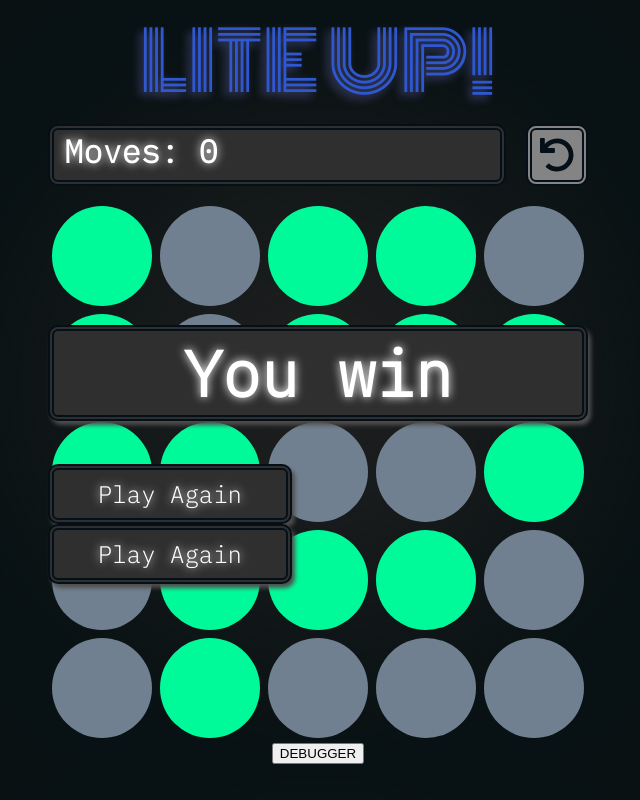
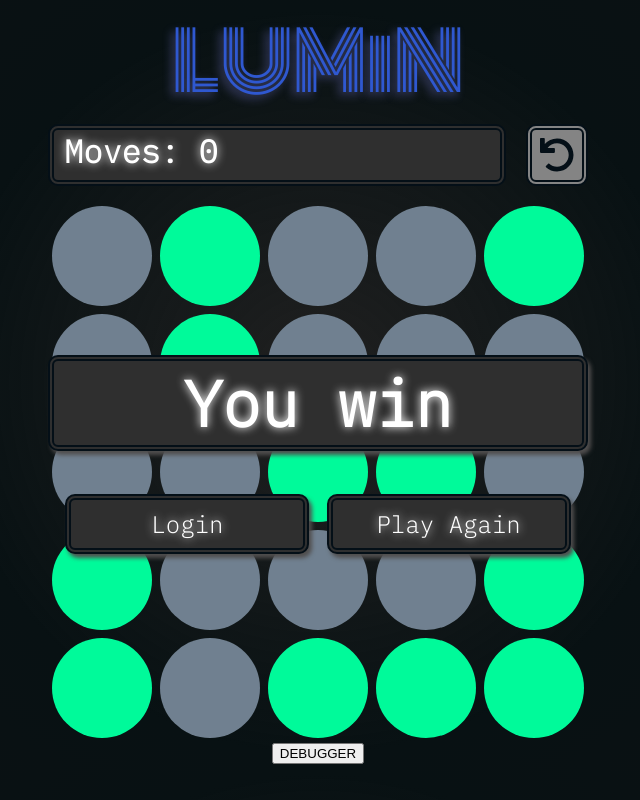
Before and after one commit to Akinghill/lite-up-game, a React (Create React App) app: page / in a window 1280 px wide. Both pictures are taken after a click on the button "DEBUGGER". Shown: the whole page, without its empty margins (322-962 px from the left). Built offline with nearby package versions, Linux system fonts and the light colour scheme.

Commit message:
play again fixed

```diff
--- a/package.json
+++ b/package.json
@@ -1,5 +1,5 @@
 {
-  "name": "lights-out-game",
+  "name": "lumin",
   "version": "0.1.0",
   "homepage": "http://akinghill.github.io/lite-up-game",
   "private": true,
--- a/public/index.html
+++ b/public/index.html
@@ -33,7 +33,7 @@
       work correctly both with client-side routing and a non-root public URL.
       Learn how to configure a non-root public URL by running `npm run build`.
     -->
-    <title>Lite Up</title>
+    <title>LUMiN</title>
   </head>
   <body>
     <noscript>You need to enable JavaScript to run this app.</noscript>
--- a/src/App.js
+++ b/src/App.js
@@ -1,9 +1,7 @@
 import React, { Component } from 'react';
 import './App.css';
-import GameBoard from './components/GameBoard/GameBoard';
-import ScoreBoard from './components/ScoreBoard/ScoreBoard';
 import Title from './components/Title/Title';
-import WinScreen from './components/WinScreen/WinScreen';
+import Game from './components/Game/Game';
 import Debugger from './components/Debugger/Debugger';
 import {
   randomizeGameBoard,
@@ -29,12 +27,11 @@ class App extends Component {
         gameWon: true,
       });
     }
-    if (id === 'restart' || id === 'restartIcon') {
-      console.log('clicked resetart');
+    if (id === 'restart' || id === 'restartIcon' || id === 'play-again') {
       this.setState({
         score: 0,
         gameState: randomizeGameBoard(createGameBoard()),
-        gameWon: false
+        gameWon: false,
       });
     }
 
@@ -86,14 +83,11 @@ class App extends Component {
   }
 
   render() {
+    const { score, gameState, gameWon } = this.state;
     return (
       <div onClick={this.handleClick} className="App">
         <Title />
-        <div className="game">
-          <ScoreBoard score={this.state.score}></ScoreBoard>
-          <GameBoard gameState={this.state.gameState}></GameBoard>
-          {this.state.gameWon ? <WinScreen /> : null}
-        </div>
+        <Game score={score} gameState={gameState} gameWon={gameWon} />
         <Debugger />
       </div>
     );
--- a/src/components/Button/Button.jsx
+++ b/src/components/Button/Button.jsx
@@ -1,9 +1,9 @@
 import React from 'react';
 import './Button.css';
 
-const Button = ({ buttonText }) => {
+const Button = ({ buttonText, id }) => {
   return (
-    <div className="button">
+    <div className="button" id={id}>
       {buttonText}
     </div>
   );
--- /dev/null
+++ b/src/components/Game/Game.jsx
@@ -0,0 +1,17 @@
+import React from 'react'
+import GameBoard from '../GameBoard/GameBoard'
+import ScoreBoard from '../ScoreBoard/ScoreBoard'
+import WinScreen from '../WinScreen/WinScreen'
+
+
+const Game = ({gameState, score, gameWon}) => {
+    return (
+      <div className="game">
+        <ScoreBoard score={score}/>
+        <GameBoard gameState={gameState}/>
+        {gameWon ? <WinScreen /> : null}
+      </div>
+    )
+}
+
+export default Game
--- a/src/components/GameSquare/GameSquare.css
+++ b/src/components/GameSquare/GameSquare.css
@@ -4,7 +4,8 @@
   display: inline-block;
   margin: 0.25rem;
   border-radius: 50%;
-  background-color: mediumspringgreen;
+  background-color: slategray;
+
   /* box-shadow:
     inset 0 0 50px #fff,
     inset 20px 0 20px #3121ee,
@@ -15,9 +16,8 @@
     -10px 0 80px #3121ee,
     10px 0 80px #0ff; */
   /* transform: rotateZ(20deg); */
-  transition: all .35s ease-in-out
+  transition: all 0.35s ease-in-out;
 }
-
 
 /* Clicked Style */
 /* .GameSquare:hover{
@@ -27,10 +27,11 @@
   transition: all;
 } */
 
-.OFF{
+.ON {
   /* transform: rotateZ(90deg); */
-  transition: all .35s ease-in-out;
-  background-color: slategray;
+  transition: all 0.35s ease-in-out;
+  background-color: mediumspringgreen;
+
   /* box-shadow:
     inset 0 0 50px #fff,
     inset 20px 0 20px rgb(89, 83, 89),
--- a/src/components/GameSquare/GameSquare.jsx
+++ b/src/components/GameSquare/GameSquare.jsx
@@ -5,11 +5,11 @@ import './GameSquare.css';
 const GameSquare = ({isOn, id}) => {
   if (isOn) {
     return (
-      <div className="GameSquare ON" id={id}> </div>
+      <div className="GameSquare OFF" id={id}> </div>
     )
   }
   return (
-    <div className="GameSquare OFF" id={id}> </div>
+    <div className="GameSquare ON" id={id}> </div>
   )
 
 
--- a/src/components/Title/Title.jsx
+++ b/src/components/Title/Title.jsx
@@ -4,7 +4,7 @@ import './Title.css'
 const Title = () => {
   return (
     <h1 id='title'>
-      LITE UP!
+      LUMiN
     </h1>
   )
 }
--- a/src/components/WinScreen/WinScreen.css
+++ b/src/components/WinScreen/WinScreen.css
@@ -44,3 +44,9 @@
   text-align: center;
   box-shadow: 3px 4px 4px 0px #504e4e;
 }
+
+
+.win-options {
+  display: flex;
+  justify-content: space-evenly;
+}
--- a/src/components/WinScreen/WinScreen.jsx
+++ b/src/components/WinScreen/WinScreen.jsx
@@ -1,13 +1,15 @@
 import React from 'react';
 import './WinScreen.css';
-import Button from '../Button/Button'
+import Button from '../Button/Button';
 
 const WinScreen = () => {
   return (
     <div className="win-screen">
       <h1 className="win-text">You win</h1>
-      <Button buttonText="Play Again"/>
-      <Button buttonText="Play Again"/>
+      <div className="win-options">
+        <Button buttonText="Login" />
+        <Button buttonText="Play Again" id="play-again"/>
+      </div>
     </div>
   );
 };
--- a/src/logic/gameLogic.js
+++ b/src/logic/gameLogic.js
@@ -27,7 +27,6 @@ export function randomizeGameBoard(gameBoard){
 }
 
 export function createGameBoard() {
-  console.log('creating game board')
   let numberOfRows = 5;
   let cellsPerRow = 5;
   let generatedBoard = [];
```
